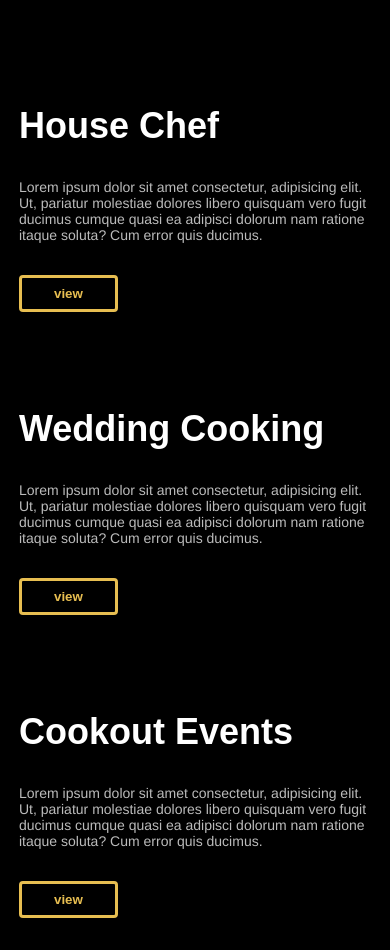
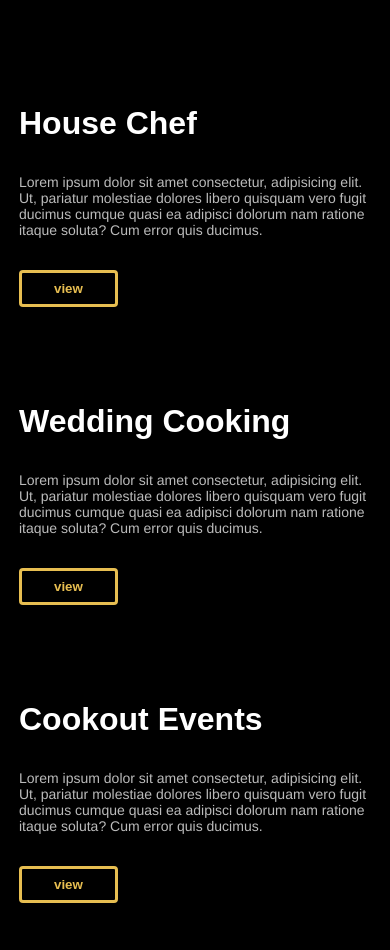
Before and after one commit to madelinegit/Gastron-Guru, a React (Vite) app: page / in a window 390 px wide. Shown: the part 1115-2065 px from the top of the page. Built offline with nearby package versions, Linux system fonts and the light colour scheme; a web font is replaced by a local one.

Commit message:
style: fix font-size for mobile and tablet devices

```diff
--- a/src/styles/fonts.scss
+++ b/src/styles/fonts.scss
@@ -1,4 +1,6 @@
-*, *::before, *::after {
+*,
+*::before,
+*::after {
   box-sizing: border-box;
   margin: 0;
   padding: 0;
@@ -54,22 +56,23 @@ $breakpoint-lg: 1024px;
   font-style: normal;
 }
 
-
 h1 {
   @include responsive-font-size(72px, 58px, 45px);
 }
 
 h2 {
-  @include responsive-font-size(50px, 43px, 36px);
+  @include responsive-font-size(50px, 42px, 32px);
 }
 
-h1, h2, h3 {
+h1,
+h2,
+h3 {
   font-family: 'Poppins', sans-serif;
-  font-weight: 900
+  font-weight: 900;
 }
 
 p {
   @include responsive-font-size(18px, 16px, 14px);
   font-family: Helvetica, sans-serif;
-  font-weight: 500
+  font-weight: 500;
 }
```
Lines whose indentation alone changed are shown as unchanged.
